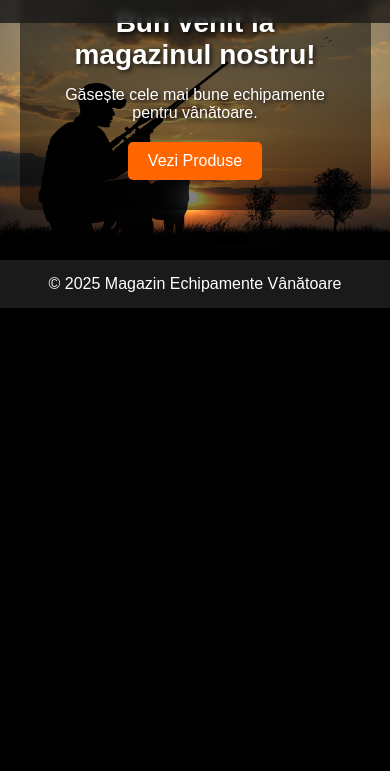
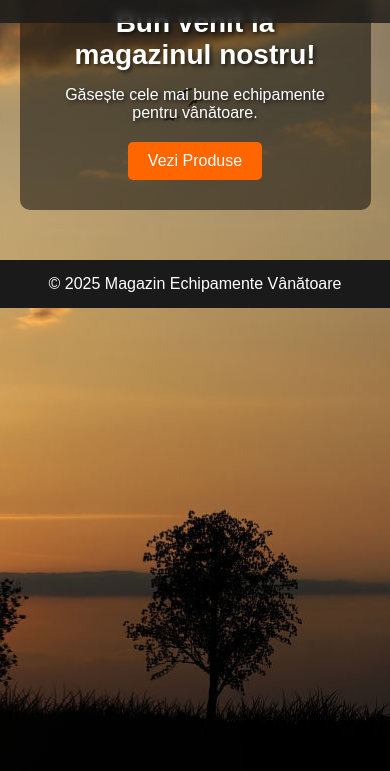
Before and after one commit to Adrian12400/site-vanatoare, a plain HTML site: page index.html in a window 390 px wide. Shown: the part 73-844 px from the top of the page. Drawn offline with Linux system fonts and the light colour scheme.

Commit message:
Update style.css

```diff
--- a/style.css
+++ b/style.css
@@ -107,9 +107,8 @@ footer {
 /* Optimizări pentru mobil */
 @media (max-width: 768px) {
     body {
-        background-attachment: scroll; /* Evită distorsiunile pe mobil */
-        background-size: contain; /* Asigură întreaga imagine pe ecran */
-        background-color: black; /* Fundal de rezervă */
+        background-attachment: fixed;
+        background-position: right center; /* Mută imaginea mai în dreapta pentru a se vedea omul */
     }
 
     #hero {
```
